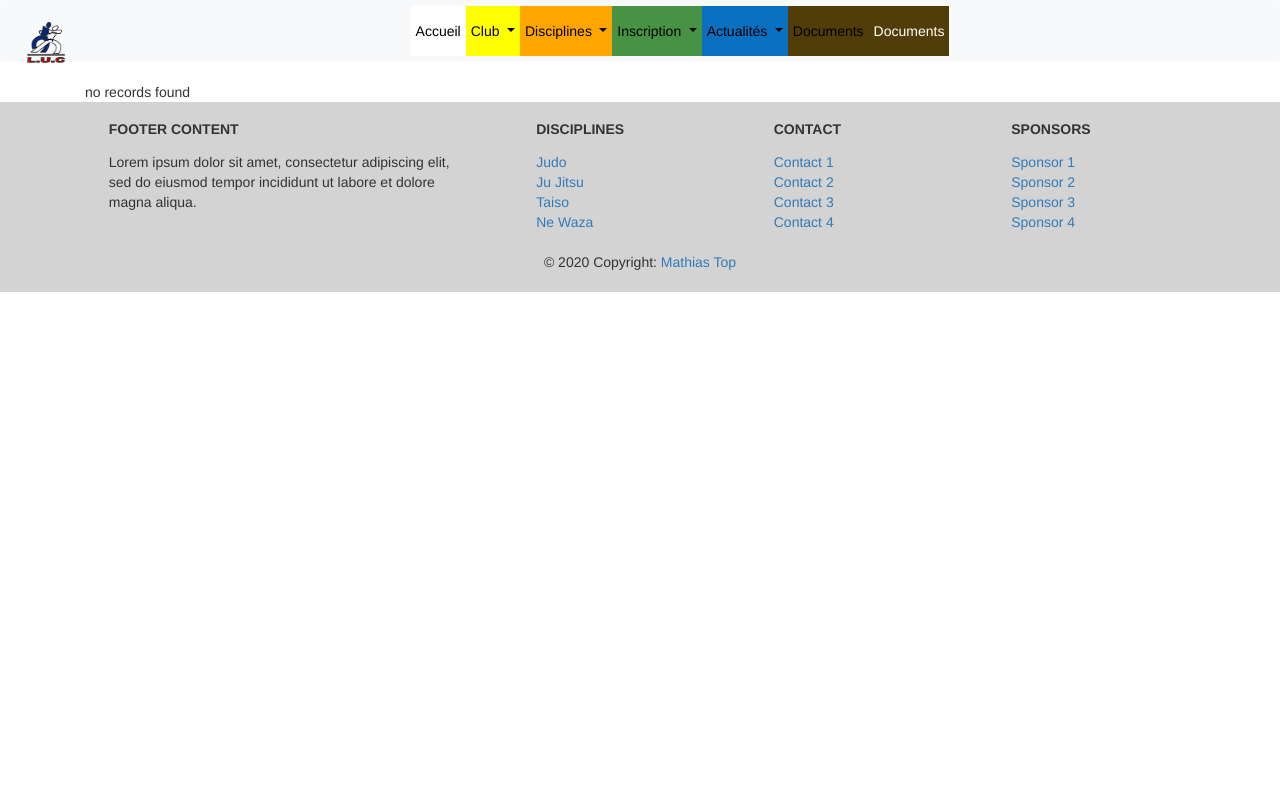
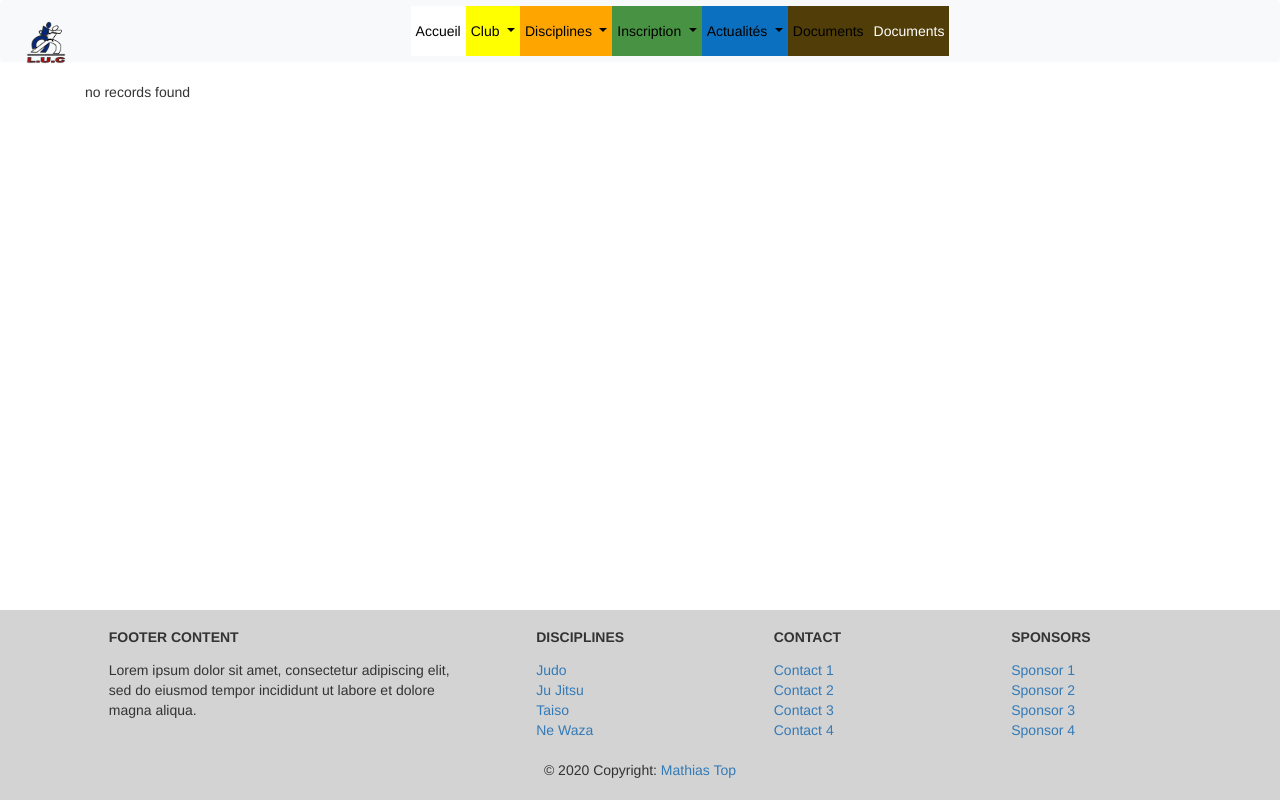
Before and after one commit to mathiastop/site-lille-judo, a Symfony app: template templates/actualites/newsletter.html.twig in a window 1280 px wide. Run offline with Twig, Linux system fonts and the light colour scheme; the template is opened without the code that fills it, so the values that code supplies are empty; some libraries are stand-ins or nearby versions.

Commit message:
[~] update footer position - now its sticky footer

```diff
--- a/templates/base.html.twig
+++ b/templates/base.html.twig
@@ -15,6 +15,10 @@
         <link rel="stylesheet" href="https://cdn.datatables.net/1.10.19/css/jquery.dataTables.min.css">
         <script src="https://cdn.datatables.net/1.10.19/js/jquery.dataTables.min.js" ></script>
         <style>
+            html,
+            body {
+                height: 100%;
+            }
             .dropdown:hover .dropdown-menu{
                 display: block;
             }
@@ -31,7 +35,8 @@
             }
         </style>
     </head>
-    <body>
+    <body class="d-flex flex-column">
+        <div class="flex-grow-1 flex-shrink-0">
             <nav class="navbar navbar-expand-lg navbar-light bg-light">
                 <a class="navbar-brand" href="{{ path('accueil') }}"><img src="{{ asset('assets/luc_logo.png') }}" alt="logo"></a>
                 <button class="navbar-toggler" type="button" data-toggle="collapse" data-target="#navbarNavDropdown" aria-controls="navbarNavDropdown" aria-expanded="false" aria-label="Toggle navigation">
@@ -108,8 +113,9 @@
             {% endif %}
             {% block body %}{% endblock %}
             {% block javascripts %}{% endblock %}
-        <footer class="footer mt-auto py-3">
-            <div class="container text-center text-md-left">
+        </div>
+        <footer class="footer mt-auto py-3 flex-shrink-0">
+            <div class="container">
                 <div class="row">
                     <div class="col-md-4 mx-auto">
                         <h5 class="font-weight-bold text-uppercase mt-3 mb-4">Footer Content</h5>
```
Lines whose indentation alone changed are shown as unchanged.
